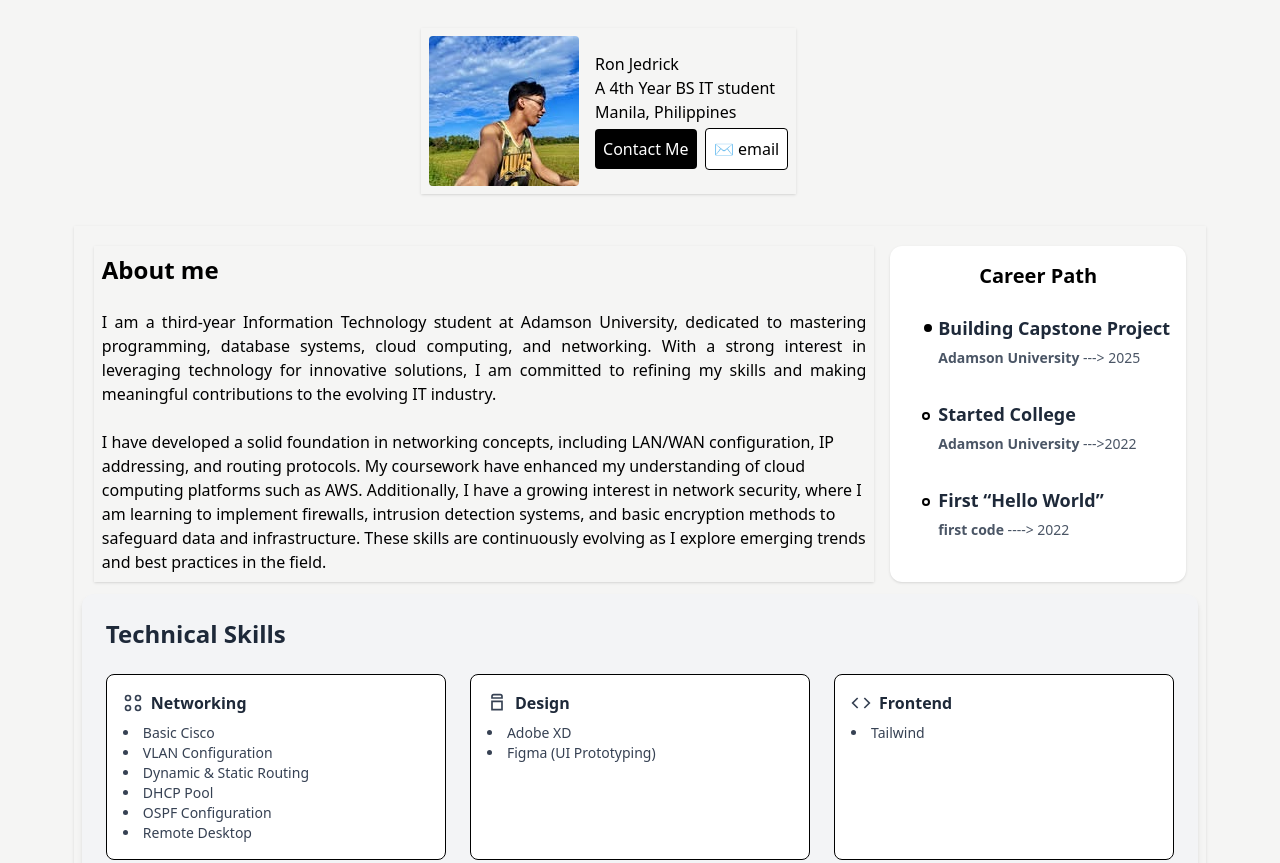
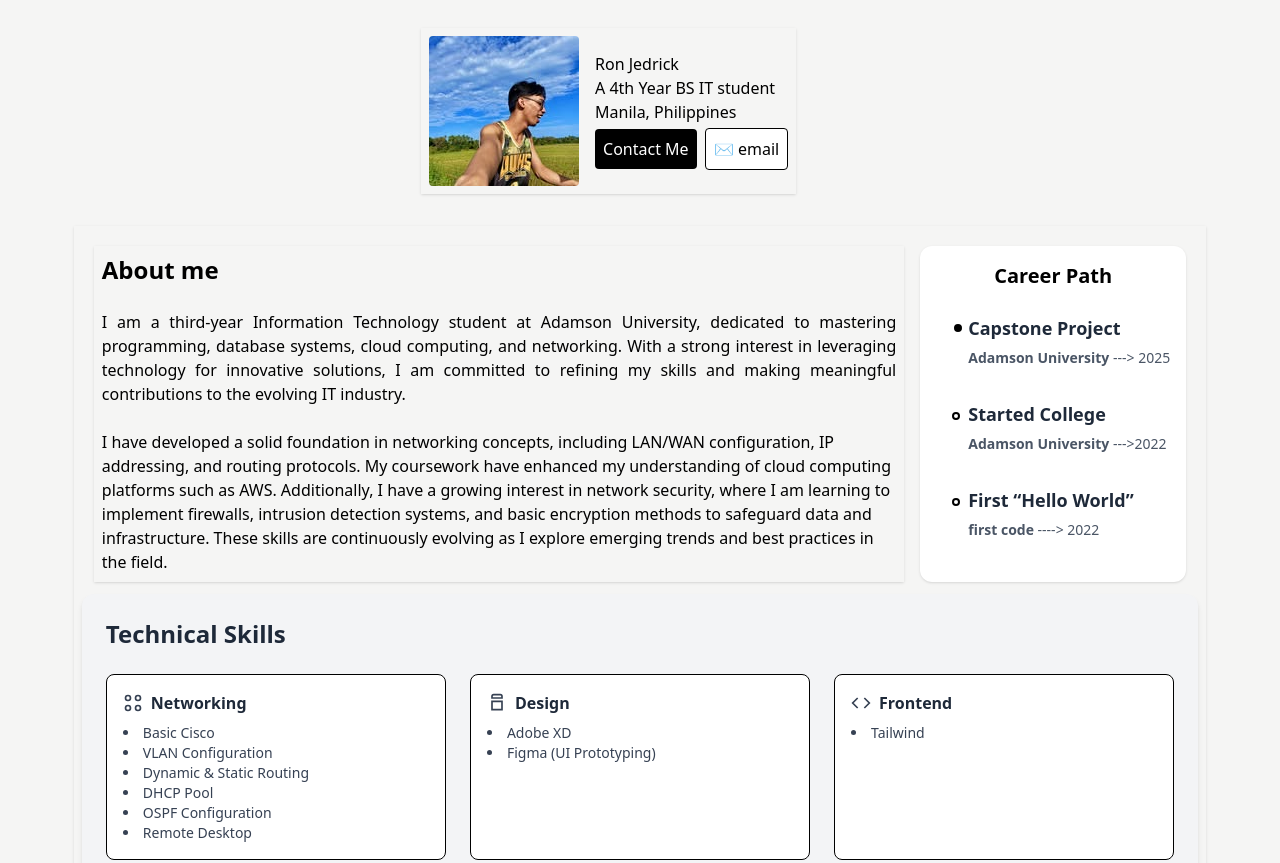
Before and after one commit to ronjedrickk/portfolio, a website: page src/index.html in a window 1280 px wide. Shown: the top 863 px of the page. Drawn offline with Linux system fonts and the light colour scheme.

```diff
--- a/src/index.html
+++ b/src/index.html
@@ -62,7 +62,7 @@
 
             <div class="relative">
               <div class="absolute -left-2 top-2 w-3 h-3 bg-black rounded-full border-2 border-white"></div>
-              <h3 class="text-lg font-semibold text-gray-800 ml-2">Building Capstone Project</h3>
+              <h3 class="text-lg font-semibold text-gray-800 ml-2"> Capstone Project</h3>
               <p class="text-sm text-gray-600 ml-2 mt-1.5"><strong>Adamson University</strong> ---> 2025</p>
             </div>
 
```
